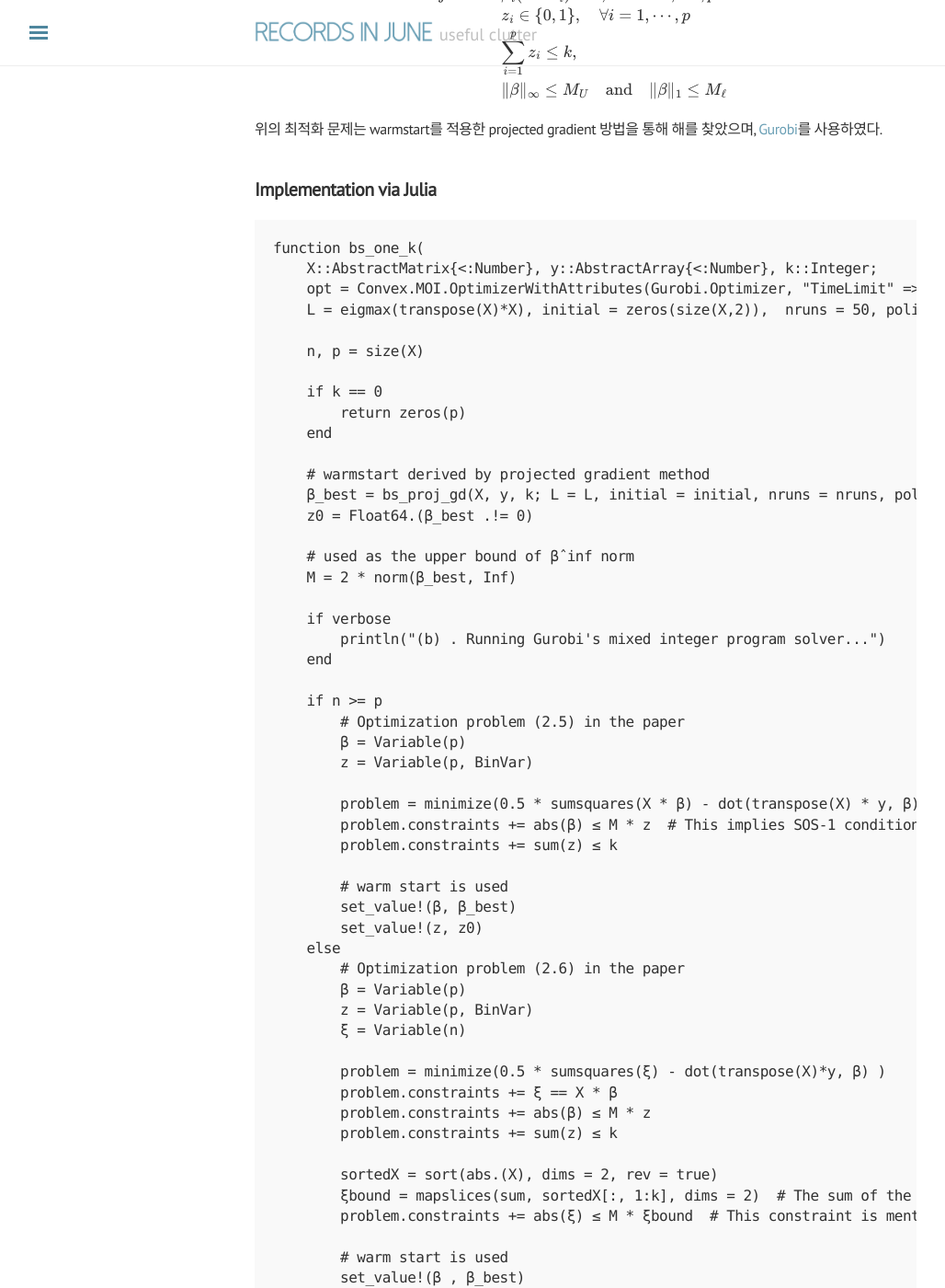
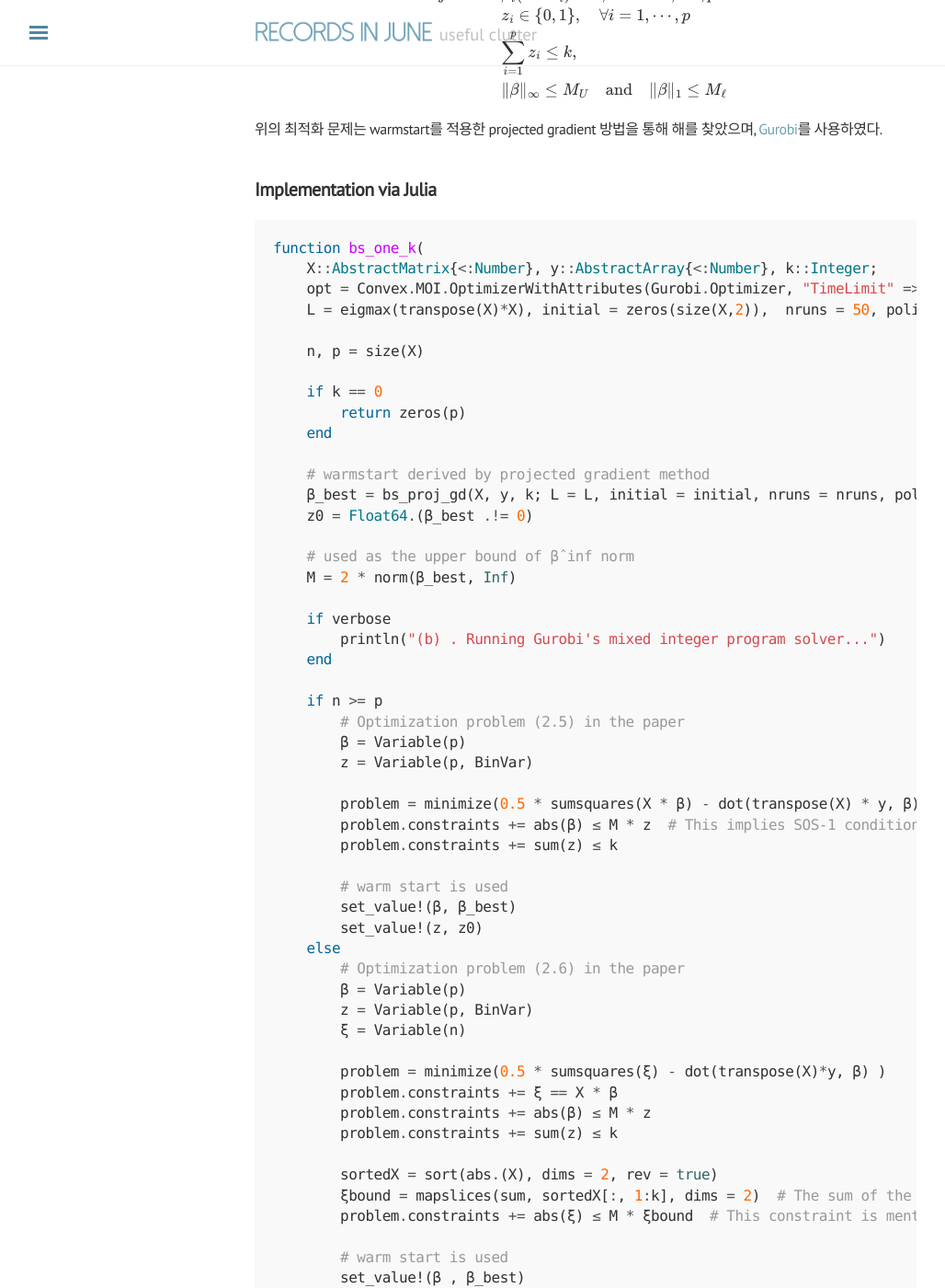
Before and after one commit to j0shuajun/j0shuajun.github.io, a Jekyll site: the page built from _posts/2022-03-10-bs-fs-lasso.md, in a window 1280 px wide and 1400 px high, scrolled down 2082 px. Shown: the whole window at 92% size, without its empty margins (3-1031 px from the left). Built offline with Jekyll 4.4.1, drawn with Linux system fonts in a browser that asks for light colours; nearby versions of some CDN libraries; formulas are drawn with MathJax 3; comment, search, counter and statistics services are not loaded; some of the changed text lies outside the part shown.

Commit message:
minor fix

````diff
--- a/_posts/2022-03-10-bs-fs-lasso.md
+++ b/_posts/2022-03-10-bs-fs-lasso.md
@@ -76,9 +76,10 @@ $$
 
 위의 최적화 문제는 warmstart를 적용한 projected gradient 방법을 통해 해를 찾았으며, [Gurobi](https://www.gurobi.com)를 사용하였다.
 
+
 ## Implementation via Julia
 
-```Julia
+```julia
 function bs_one_k(
     X::AbstractMatrix{<:Number}, y::AbstractArray{<:Number}, k::Integer;
     opt = Convex.MOI.OptimizerWithAttributes(Gurobi.Optimizer, "TimeLimit" => 60, MOI.Silent() => true),
@@ -147,7 +148,6 @@ function bs_one_k(
     return vec(β.value)
 end
 ```
-
 
 
 # Forward Stepwise Selection
@@ -237,7 +237,7 @@ Screening rule은 active set strategy를 사용하기 전에 한 번 더 강한
 
 Active set strategy와 screening rule를 적용하고 pathwise하게 해를 구하는 것이 논문 구현에 사용된 코드이지만, 너무 길고 복잡해서 coordinate descent 부분만 보여주고자 한다. Coordinate descent를 이용하여 lasso 문제의 해를 구하는 과정을 Julia를 통해 작성한 코드이다.
 
-```Julia
+```julia
 # define soft-thresholding operator
 soft = (x, l) -> sign.(x) .* max.(abs.(x) .- l, 0)
 
````
